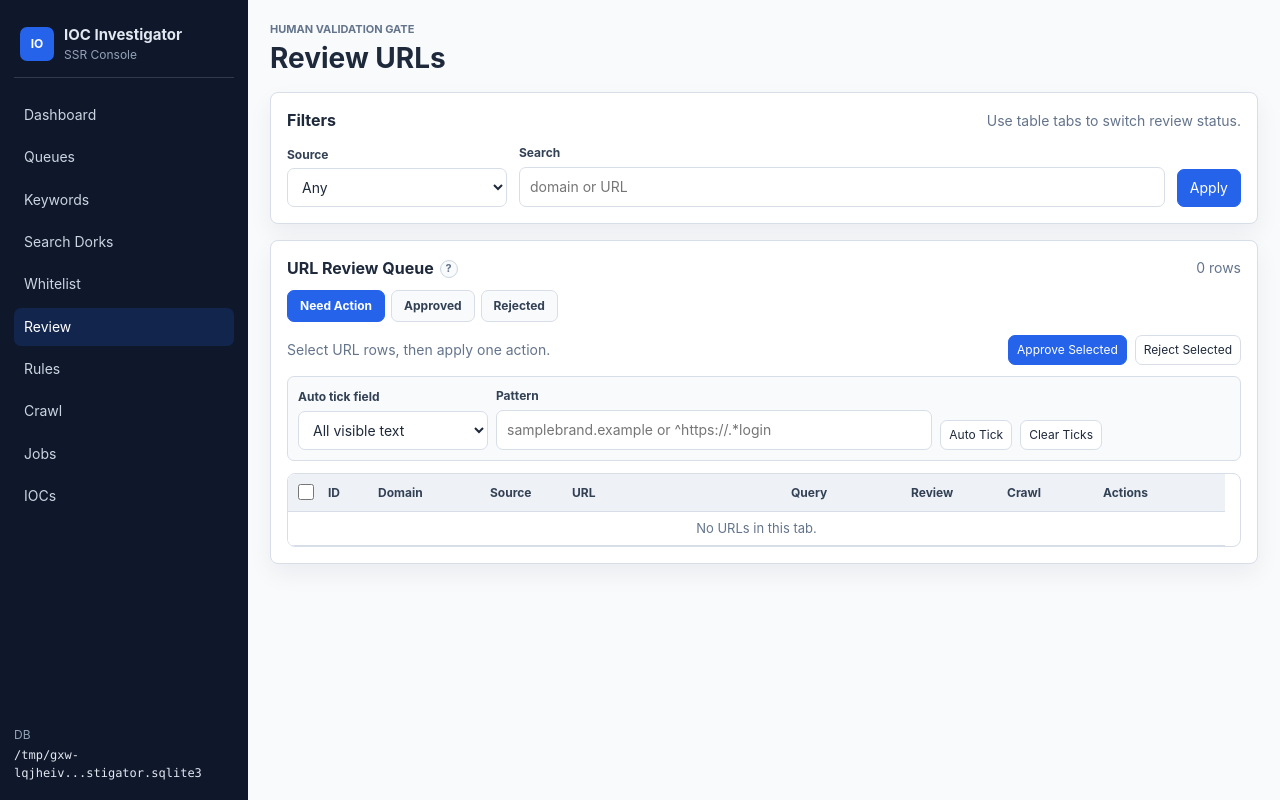
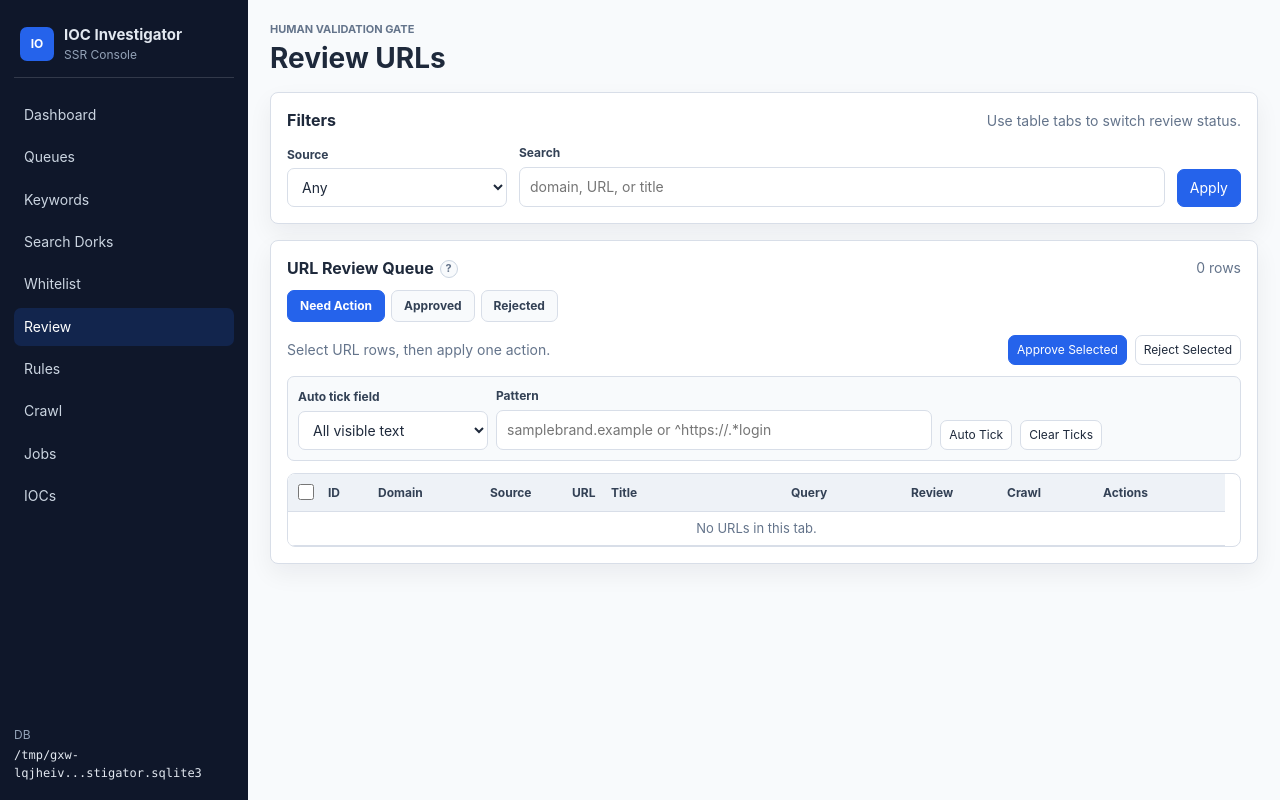
Before and after one commit to giangnamG/crawl-ioc, a Flask app: page /review in a window 1280 px wide. Run offline with Flask 3, Linux system fonts and the light colour scheme; data that the repository does not hold is empty; some libraries are stand-ins or nearby versions.

Commit message:
Store search result titles

```diff
--- a/ioc_app/app.py
+++ b/ioc_app/app.py
@@ -2979,8 +2979,22 @@ def build_review_url_filters(status: str, q: str, source: str) -> tuple[str, lis
     where.append("u.crawl_status NOT IN ('crawled', 'metadata_only')")
     where.append("u.review_status != 'ignored_whitelist'")
     if q:
-        where.append("(u.url_norm LIKE ? OR u.domain LIKE ?)")
-        params.extend([f"%{q}%", f"%{q}%"])
+        where.append(
+            """
+            (
+              u.url_norm LIKE ?
+              OR u.domain LIKE ?
+              OR COALESCE(u.title, '') LIKE ?
+              OR EXISTS (
+                SELECT 1
+                FROM url_sources title_filter
+                WHERE title_filter.url_id = u.id
+                  AND title_filter.title LIKE ?
+              )
+            )
+            """
+        )
+        params.extend([f"%{q}%", f"%{q}%", f"%{q}%", f"%{q}%"])
     if source == "both":
         for source_type in ("google_search", "extracted_from_crawl"):
             where.append(
@@ -3051,7 +3065,7 @@ def query_review_urls(
                u.created_at,
                GROUP_CONCAT(DISTINCT us.source_type) AS sources,
                GROUP_CONCAT(DISTINCT sq.query_text) AS queries,
-               MIN(us.title) AS title,
+               COALESCE(NULLIF(u.title, ''), MIN(NULLIF(us.title, ''))) AS title,
                MIN(us.snippet) AS snippet
         FROM urls u
         LEFT JOIN url_sources us ON us.url_id = u.id
--- a/ioc_app/db.py
+++ b/ioc_app/db.py
@@ -452,6 +452,7 @@ def migrate_db(conn: sqlite3.Connection) -> None:
     ensure_column(conn, "url_queue_items", "source_search_query_id", "INTEGER REFERENCES search_queries(id)")
     ensure_column(conn, "url_queue_items", "source_search_queue_item_id", "INTEGER REFERENCES search_queue_items(id)")
     ensure_column(conn, "url_queue_items", "source_url_queue_item_id", "INTEGER REFERENCES url_queue_items(id)")
+    ensure_column(conn, "urls", "title", "TEXT")
     ensure_column(conn, "urls", "content_type", "TEXT")
     ensure_column(conn, "urls", "content_length", "INTEGER")
     ensure_column(conn, "urls", "fetch_method", "TEXT")
@@ -587,7 +588,10 @@ def ensure_column(conn: sqlite3.Connection, table: str, column: str, definition:
         return
     existing = table_columns(conn, table)
     if column not in existing:
-        conn.execute(f"ALTER TABLE {table} ADD COLUMN {column} {definition}")
+        if is_postgres_connection(conn):
+            conn.execute(f"ALTER TABLE {table} ADD COLUMN IF NOT EXISTS {column} {definition}")
+        else:
+            conn.execute(f"ALTER TABLE {table} ADD COLUMN {column} {definition}")
 
 
 def table_columns(conn: sqlite3.Connection, table: str) -> set[str]:
@@ -1647,6 +1651,7 @@ CREATE TABLE IF NOT EXISTS urls (
   url_raw TEXT NOT NULL,
   url_norm TEXT NOT NULL UNIQUE,
   domain TEXT NOT NULL,
+  title TEXT,
   first_source TEXT NOT NULL,
   review_status TEXT NOT NULL DEFAULT 'pending_review',
   crawl_status TEXT NOT NULL DEFAULT 'not_crawled',
@@ -1760,6 +1765,7 @@ CREATE INDEX IF NOT EXISTS idx_jobs_status ON jobs(status, id);
 CREATE INDEX IF NOT EXISTS idx_urls_review ON urls(review_status);
 CREATE INDEX IF NOT EXISTS idx_urls_crawl ON urls(crawl_status);
 CREATE INDEX IF NOT EXISTS idx_urls_domain ON urls(domain);
+CREATE INDEX IF NOT EXISTS idx_url_sources_url ON url_sources(url_id);
 CREATE INDEX IF NOT EXISTS idx_whitelist_urls_norm ON whitelist_urls(url_norm);
 CREATE INDEX IF NOT EXISTS idx_iocs_type ON iocs(type);
 """
--- a/ioc_app/static/app.css
+++ b/ioc_app/static/app.css
@@ -441,6 +441,10 @@ th {
 
 .review-url-col-url {
   width: auto;
+}
+
+.review-url-col-title {
+  width: 180px;
 }
 
 .review-url-col-query {
@@ -1675,6 +1679,7 @@ tbody tr:hover .queue-actions-cell {
 
 .cell-domain,
 .cell-url,
+.cell-title,
 .cell-query,
 .cell-tags {
   min-width: 0;
--- a/ioc_app/templates/review.html
+++ b/ioc_app/templates/review.html
@@ -23,7 +23,7 @@
       </label>
       <label class="grow">
         <span>Search</span>
-        <input name="q" value="{{ q }}" placeholder="domain or URL">
+        <input name="q" value="{{ q }}" placeholder="domain, URL, or title">
       </label>
       <button class="button primary" type="submit">Apply</button>
     </form>
@@ -69,6 +69,7 @@
             <option value="all">All visible text</option>
             <option value="domain">Domain</option>
             <option value="url">URL</option>
+            <option value="title">Title</option>
             <option value="source">Source</option>
             <option value="query">Query</option>
           </select>
@@ -94,6 +95,7 @@
           <col class="review-url-col-domain">
           <col class="review-url-col-source">
           <col class="review-url-col-url">
+          <col class="review-url-col-title">
           <col class="review-url-col-query">
           <col class="review-url-col-status">
           <col class="review-url-col-status">
@@ -108,6 +110,7 @@
             <th>Domain</th>
             <th>Source</th>
             <th>URL</th>
+            <th>Title</th>
             <th>Query</th>
             <th>Review</th>
             <th>Crawl</th>
@@ -119,6 +122,7 @@
             <tr
               data-pattern-domain="{{ row.domain }}"
               data-pattern-url="{{ row.url_norm }}"
+              data-pattern-title="{{ row.title or '' }}"
               data-pattern-source="{{ row.sources or '' }}"
               data-pattern-query="{{ row.queries or '' }}"
             >
@@ -138,7 +142,13 @@
               </td>
               <td class="cell-url">
                 <a class="truncate-line" href="{{ row.url_norm }}" target="_blank" rel="noreferrer" title="{{ row.url_norm }}">{{ row.url_norm }}</a>
-                {% if row.title %}<small class="truncate-line" title="{{ row.title }}">{{ row.title }}</small>{% endif %}
+              </td>
+              <td class="cell-title">
+                {% if row.title %}
+                  <span class="truncate-line" title="{{ row.title }}">{{ row.title }}</span>
+                {% else %}
+                  <span class="muted">-</span>
+                {% endif %}
               </td>
               <td class="cell-query"><code class="truncate-line" title="{{ row.queries or '' }}">{{ row.queries or "" }}</code></td>
               <td class="cell-status"><span class="badge {{ row.review_status }}">{{ row.review_status|status_label }}</span></td>
@@ -159,7 +169,7 @@
               </td>
             </tr>
           {% else %}
-            <tr><td colspan="9" class="empty">No URLs in this tab.</td></tr>
+            <tr><td colspan="10" class="empty">No URLs in this tab.</td></tr>
           {% endfor %}
         </tbody>
       </table>
--- a/ioc_app/worker.py
+++ b/ioc_app/worker.py
@@ -982,7 +982,7 @@ def process_search_query(
             if is_media_asset_url(url_norm) or is_url_whitelisted(conn, url_norm):
                 continue
 
-            url_id = upsert_url(conn, item.url, url_norm, domain, "google_search")
+            url_id = upsert_url(conn, item.url, url_norm, domain, "google_search", title=item.title)
             saved_urls += 1
             upsert_url_source(
                 conn,
@@ -1292,14 +1292,39 @@ def process_crawl_url(
                     )
 
 
-def upsert_url(conn: Connection, url_raw: str, url_norm: str, domain: str, first_source: str) -> int:
+def normalize_url_title(title: str | None, url_norm: str) -> str | None:
+    text = " ".join((title or "").split())[:300]
+    if not text or text == url_norm:
+        return None
+    return text
+
+
+def upsert_url(
+    conn: Connection,
+    url_raw: str,
+    url_norm: str,
+    domain: str,
+    first_source: str,
+    title: str | None = None,
+) -> int:
+    title_norm = normalize_url_title(title, url_norm)
     conn.execute(
         """
-        INSERT OR IGNORE INTO urls(url_raw, url_norm, domain, first_source)
-        VALUES (?, ?, ?, ?)
-        """,
-        (url_raw, url_norm, domain, first_source),
-    )
+        INSERT OR IGNORE INTO urls(url_raw, url_norm, domain, title, first_source)
+        VALUES (?, ?, ?, ?, ?)
+        """,
+        (url_raw, url_norm, domain, title_norm, first_source),
+    )
+    if title_norm:
+        conn.execute(
+            """
+            UPDATE urls
+            SET title = ?
+            WHERE url_norm = ?
+              AND (title IS NULL OR title = '')
+            """,
+            (title_norm, url_norm),
+        )
     row = conn.execute("SELECT id FROM urls WHERE url_norm = ?", (url_norm,)).fetchone()
     return int(row["id"])
 
```
